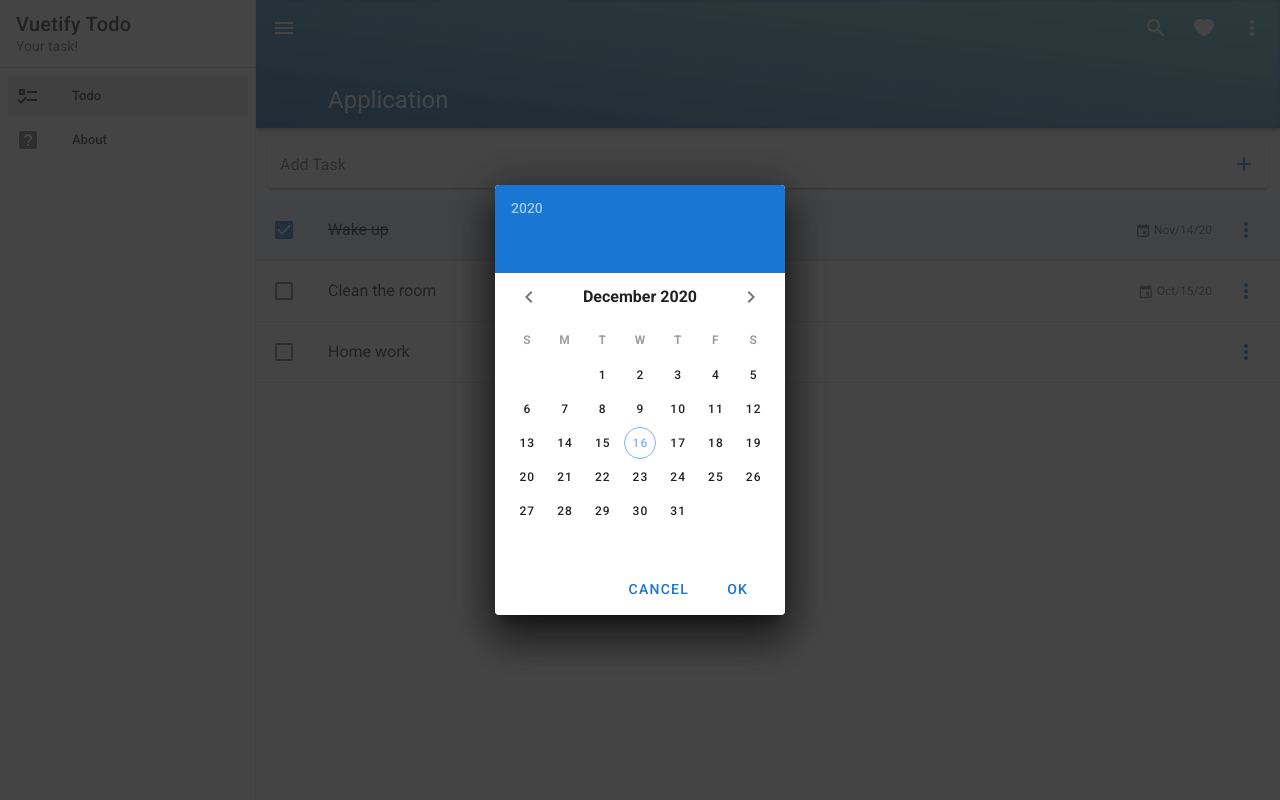
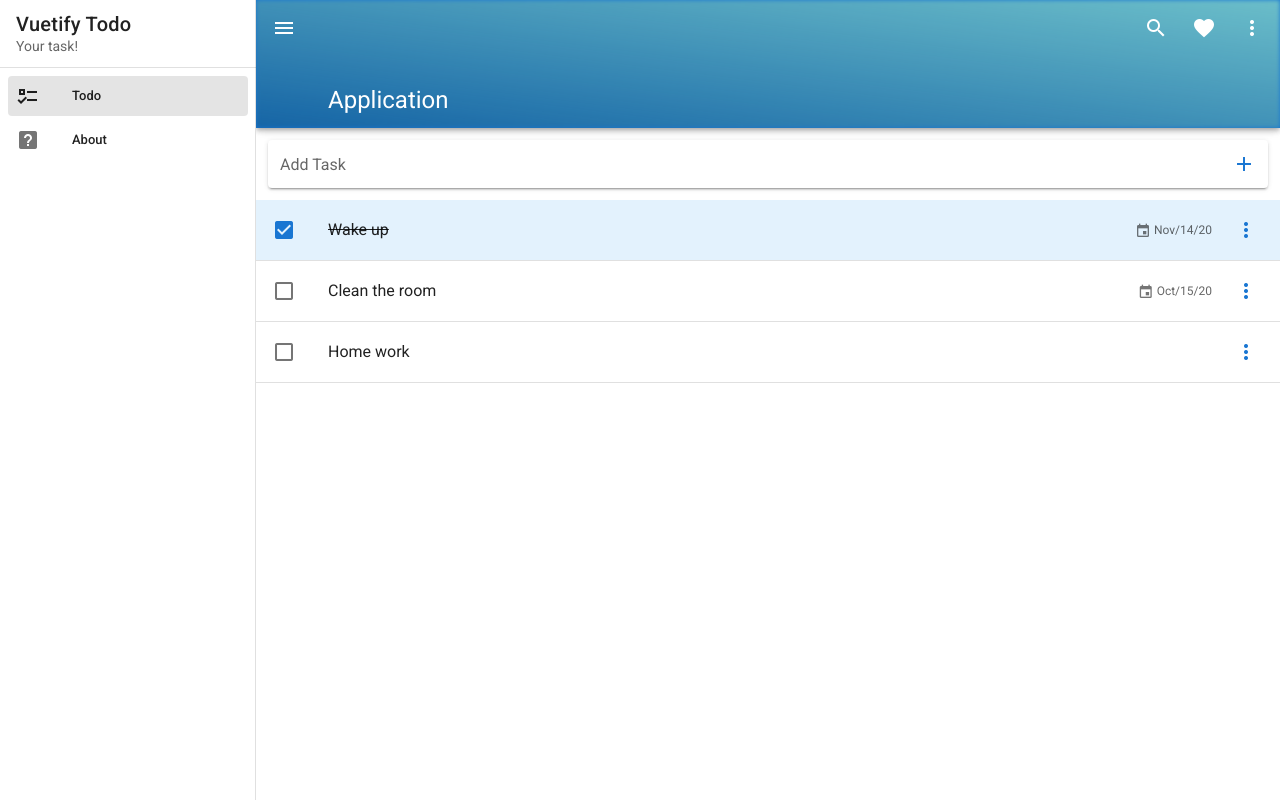
Before and after one commit to nord2sudjp/vuetify-todo, a Vue app: page /#/ in a window 1280 px wide. Built offline with nearby package versions, Linux system fonts and the light colour scheme.

Commit message:
close due date dialog

```diff
--- a/src/components/Todo/Dialogs/DialogDueDate.vue
+++ b/src/components/Todo/Dialogs/DialogDueDate.vue
@@ -8,7 +8,7 @@
     >
         <v-date-picker v-model="date" scrollable>
             <v-spacer></v-spacer>
-            <v-btn text color="primary" @click="modal = false">
+            <v-btn text color="primary" @click="$emit('close')">
                 Cancel
             </v-btn>
             <v-btn text color="primary" @click="$refs.dialog.save(date)">
--- a/src/components/Todo/TaskMenu.vue
+++ b/src/components/Todo/TaskMenu.vue
@@ -42,7 +42,7 @@
 export default {
     props: ["task"],
     data: () => ({
-        dialogs: { delete: false, edit: false, dueDate: true },
+        dialogs: { delete: false, edit: false, dueDate: false },
         items: [
             {
                 title: "Edit",
@@ -55,7 +55,7 @@ export default {
                 title: "Due Date",
                 icon: "mdi-calendar",
                 click() {
-                    console.log("due date");
+                    this.dialogs.dueDate = true;
                 }
             },
             {
```
